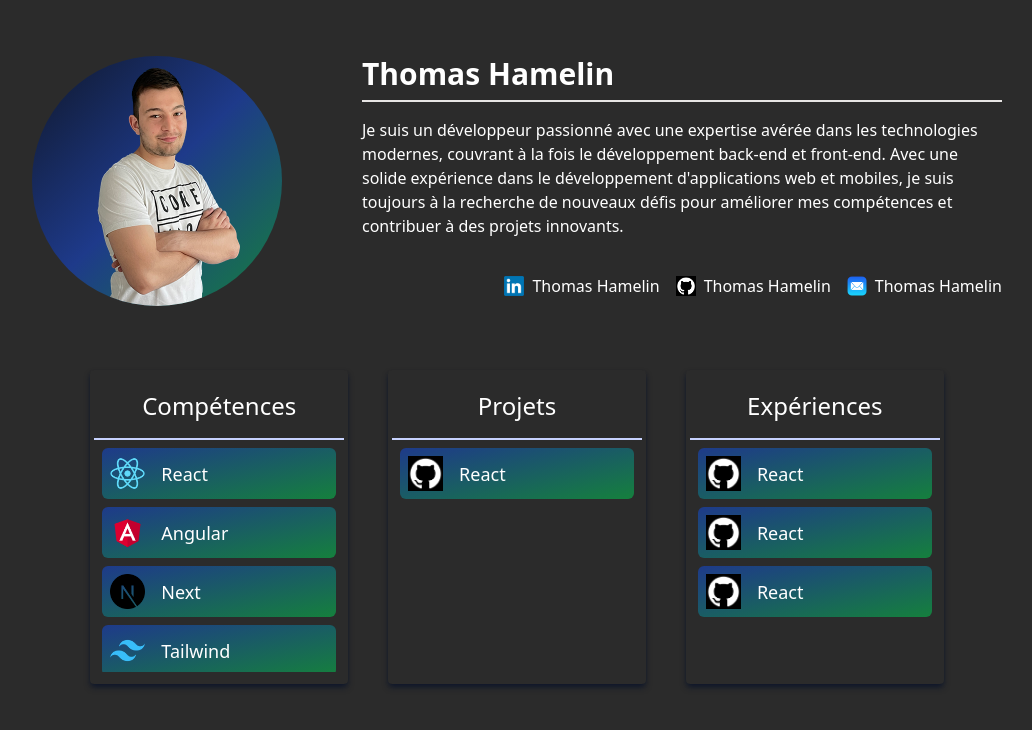
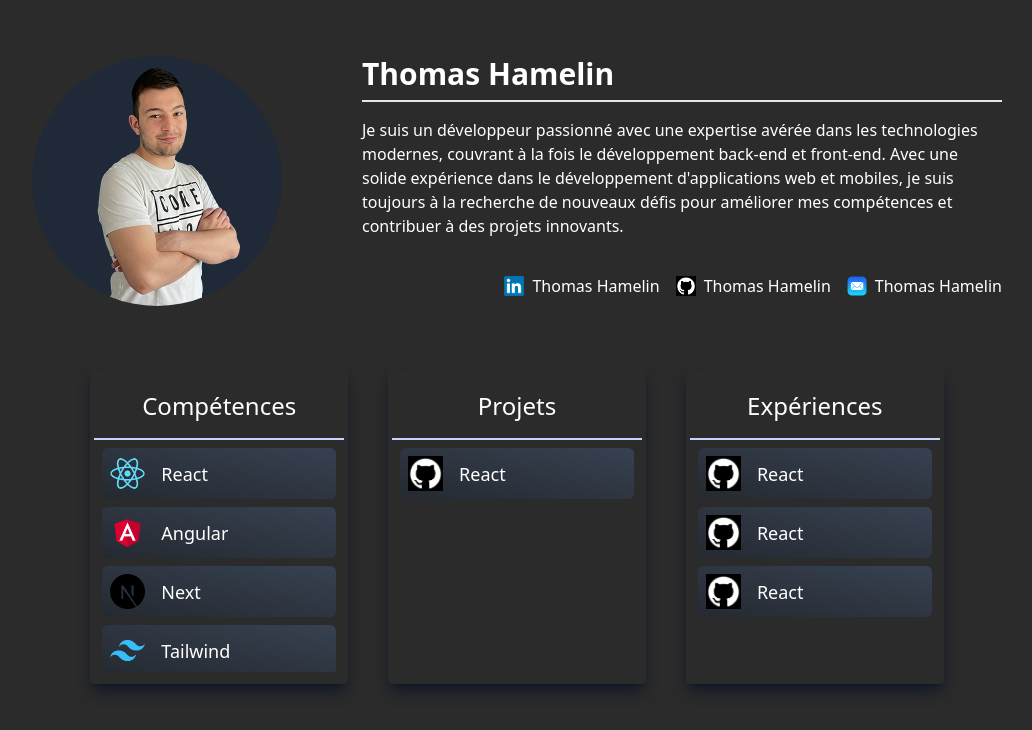
Before and after one commit to Eikjos/portfolio, a Next.js app: page / in a window 1280 px wide. Shown: the top 730 px of the page, without its empty margins (123-1155 px from the left). Built offline with nearby package versions, Linux system fonts and the light colour scheme.

Commit message:
design: color

```diff
--- a/components/molecules/list-item.tsx
+++ b/components/molecules/list-item.tsx
@@ -9,7 +9,7 @@ type ListItemProps = {
 
 const ListItem = ({ title, imageUrl, imageAlt }: ListItemProps) => {
   return (
-    <div className="flex flex-row w-full p-2 gap-4 items-center bg-gradient-to-br from-blue-900 to-green-700 rounded-md hover:animate-pulse">
+    <div className="flex flex-row w-full p-2 gap-4 items-center bg-gradient-to-tr from-gray-800/50 to-gray-700 rounded-md hover:animate-pulse">
       <Image src={imageUrl} width={35} height={35} alt={imageAlt} />
       <span className="text-lg font-sm text-white">{title}</span>
     </div>
--- a/components/molecules/photo-me.tsx
+++ b/components/molecules/photo-me.tsx
@@ -7,7 +7,7 @@ type PhotoMeProps = {
 export const PhotoMe = ({ size }: PhotoMeProps) => {
   return (
     <div
-      className={`w-[${size}px] h-[${size}px] rounded-full overflow-hidden bg-gradient-to-br from-slate-900 via-blue-900 to-green-700 animate-spin-no-infinite`}
+      className={`w-[${size}px] h-[${size}px] rounded-full overflow-hidden bg-gray-800 animate-spin-no-infinite`}
     >
       <Image
         src="/assets/me.png"
--- a/components/templates/card.tsx
+++ b/components/templates/card.tsx
@@ -5,7 +5,7 @@ type CardProps = {
 
 const Card = ({ title, children }: CardProps) => {
   return (
-    <div className="sha p-1 w-96 rounded-sm shadow-md shadow-slate-900">
+    <div className="sha p-1 w-96 rounded-sm shadow-lg shadow-gray-900">
       <div className="w-full h-full">
         <div className="border-b-2 border-b-indigo-200 p-4">
           <h2 className="font-medium text-2xl text-center text-white">
```
